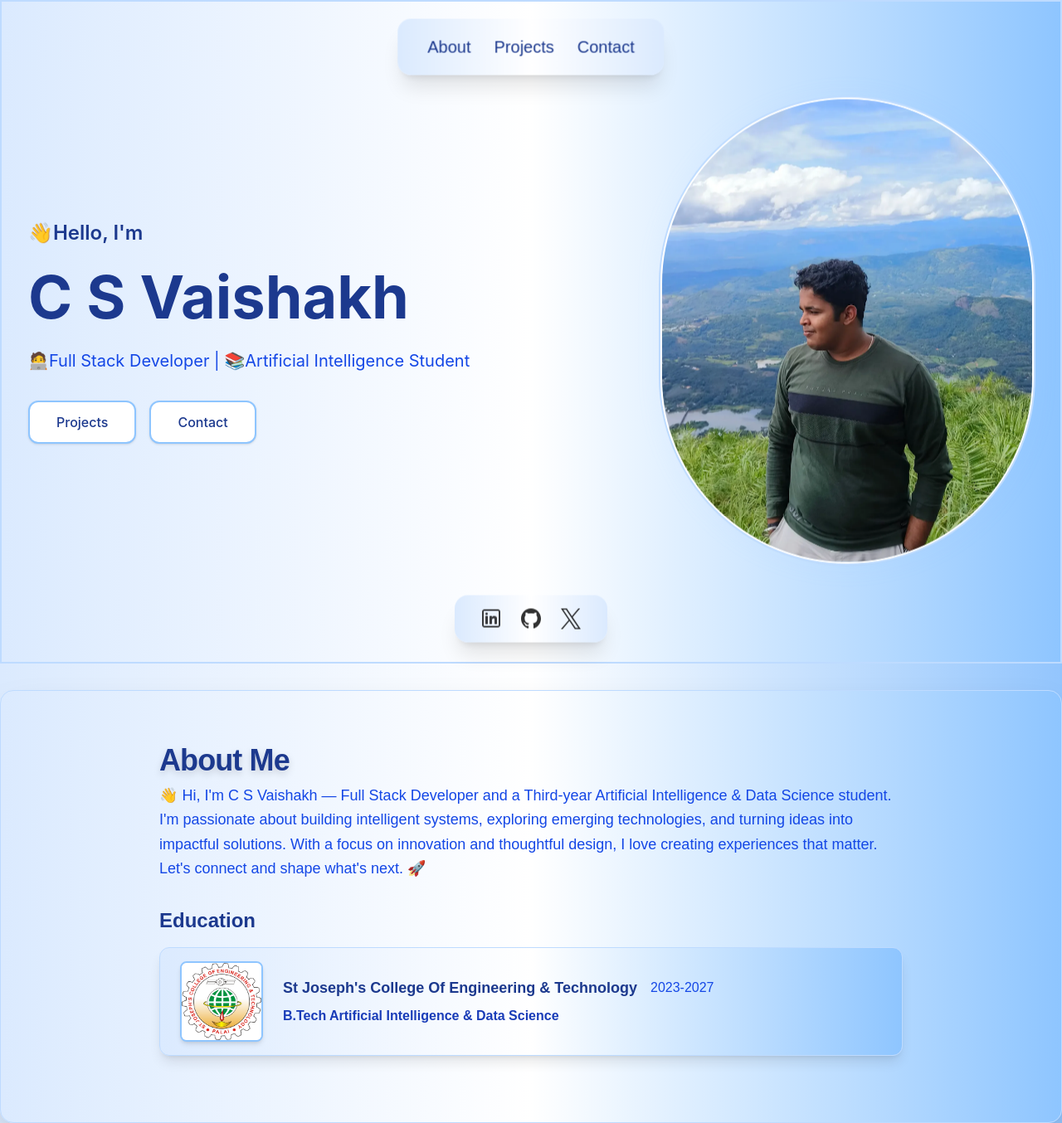
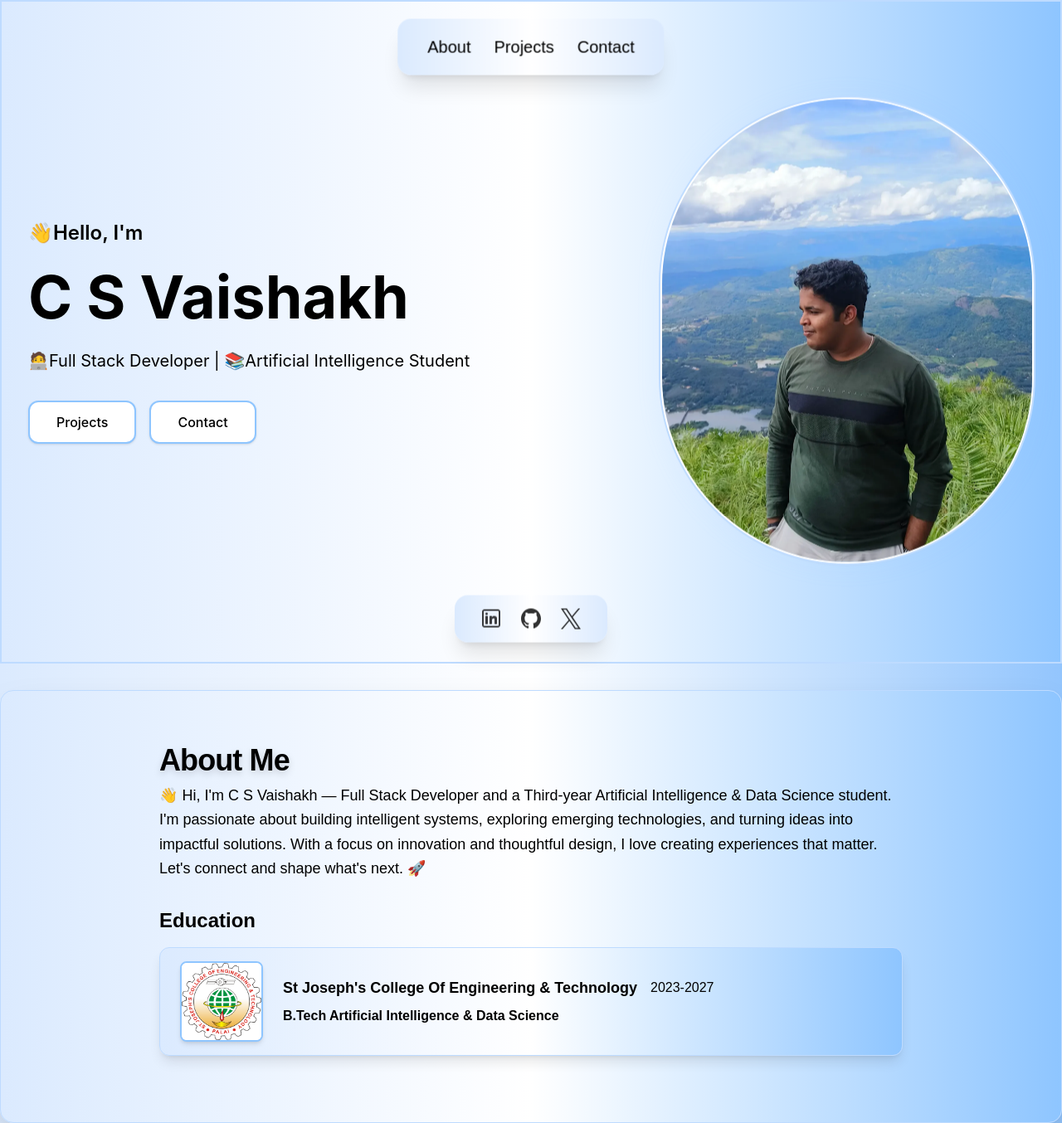
Before and after one commit to CSVaishakh/Portfolio, a Next.js app: page / in a window 1280 px wide. Shown: the whole page at 83% size. Built offline with nearby package versions, Linux system fonts and the light colour scheme.

Commit message:
updated the font colour

```diff
--- a/components/about.tsx
+++ b/components/about.tsx
@@ -14,29 +14,29 @@ const About: React.FC = () => {
         >
             <div className="max-w-4xl mx-auto">
                 <div className="mb-8">
-                    <h1 className="text-4xl font-extrabold text-blue-900 mb-2 tracking-tight drop-shadow-lg">
+                    <h1 className="text-4xl font-extrabold text-black mb-2 tracking-tight drop-shadow-lg">
                         About Me
                     </h1>
-                    <p className="text-lg text-blue-700 leading-relaxed">
+                    <p className="text-lg text-black leading-relaxed">
                         👋 Hi, I'm C S Vaishakh — Full Stack Developer and a Third-year Artificial Intelligence & Data Science student. I'm passionate about building intelligent systems, exploring emerging technologies, and turning ideas into impactful solutions. With a focus on innovation and thoughtful design, I love creating experiences that matter. Let's connect and shape what's next. 🚀
                     </p>
                 </div>
                 <div>
-                    <h3 className="text-2xl font-semibold text-blue-900 mb-4">Education</h3>
+                    <h3 className="text-2xl font-semibold text-black mb-4">Education</h3>
                     <ul>
                         <li className="mb-4">
                             <div>
-                                <motion.button whileHover={{ scale: 1.04, boxShadow: "0 8px 32px 0 rgba(31, 38, 135, 0.2)" }}whileTap={{ scale: 0.98 }}className="flex items-center gap-6 px-6 py-4 text-blue-900 bg-gradient-to-r from-blue-100 via-white to-blue-300 rounded-xl shadow-lg transition-all duration-300 font-medium border border-blue-200 w-full">
+                                <motion.button whileHover={{ scale: 1.04, boxShadow: "0 8px 32px 0 rgba(31, 38, 135, 0.2)" }}whileTap={{ scale: 0.98 }}className="flex items-center gap-6 px-6 py-4 text-black bg-gradient-to-r from-blue-100 via-white to-blue-300 rounded-xl shadow-lg transition-all duration-300 font-medium border border-blue-200 w-full">
                                     <Link href='https://sjcetpalai.ac.in/' className="flex items-center gap-6 w-full">
                                         <motion.div initial={{ scale: 0.8, opacity: 0 }}animate={{ scale: 1, opacity: 1 }}transition={{ duration: 0.7, delay: 0.3, type: "spring" }} className="flex-shrink-0">
                                             <Image src={'/sjcet.png'} alt={"SJCET"} height={100} width={100} className="rounded-lg border-2 border-blue-300 bg-white shadow-md hover:shadow-2xl transition-shadow duration-300"/>
                                         </motion.div>
                                         <div className="flex flex-col items-start text-left">
                                             <div className="flex items-center justify-between w-full mb-2 gap-4">
-                                                <h3 className="text-lg font-bold text-blue-900">St Joseph's College Of Engineering & Technology</h3>
-                                                <p className="text-base text-blue-700 font-medium">2023-2027</p>
+                                                <h3 className="text-lg font-bold text-black">St Joseph's College Of Engineering & Technology</h3>
+                                                <p className="text-base text-black font-medium">2023-2027</p>
                                             </div>
-                                            <p className="text-base text-blue-800 font-semibold">B.Tech Artificial Intelligence & Data Science</p>
+                                            <p className="text-base text-black font-semibold">B.Tech Artificial Intelligence & Data Science</p>
                                         </div>
                                     </Link>
                                 </motion.button>
--- a/components/banner.tsx
+++ b/components/banner.tsx
@@ -9,16 +9,16 @@ const Banner: React.FC = () => {
                 <div className="flex flex-col lg:flex-row items-center justify-between gap-6">
                     <div className="flex-1 space-y-8 text-center lg:text-left">
                         <div className="space-y-4">
-                            <h3 className="text-2xl font-semibold text-blue-900 animate-fade-in-up animate-delay-100">👋Hello, I'm</h3>
-                            <h1 className="text-4xl sm:text-5xl lg:text-7xl font-bold text-blue-900 font-[system-ui,-apple-system,'SF Pro Display'] animate-fade-in-up animate-delay-200 leading-tight">C S Vaishakh</h1>
-                            <p className="text-xl text-blue-700 animate-fade-in-up animate-delay-300 leading-relaxed">🧑‍💻Full Stack Developer | 📚Artificial Intelligence Student</p>
+                            <h3 className="text-2xl font-semibold text-black animate-fade-in-up animate-delay-100">👋Hello, I'm</h3>
+                            <h1 className="text-4xl sm:text-5xl lg:text-7xl font-bold text-black font-[system-ui,-apple-system,'SF Pro Display'] animate-fade-in-up animate-delay-200 leading-tight">C S Vaishakh</h1>
+                            <p className="text-xl text-black animate-fade-in-up animate-delay-300 leading-relaxed">🧑‍💻Full Stack Developer | 📚Artificial Intelligence Student</p>
                         </div>
                         <div className="flex gap-4 mt-8 animate-slide-in-left animate-delay-400">
                             <Link href='/projects'>
-                                <button className="px-8 py-3 border-2 border-blue-300 text-blue-900 bg-white hover:text-white hover:bg-blue-400 hover:border-blue-500 rounded-xl transition-all duration-300 transform hover:scale-105 hover:-translate-y-1 font-medium font-[system-ui,-apple-system,'SF Pro Display'] shadow hover:shadow-lg">Projects</button>
+                                <button className="px-8 py-3 border-2 border-blue-300 text-black bg-white hover:text-white hover:bg-blue-400 hover:border-blue-500 rounded-xl transition-all duration-300 transform hover:scale-105 hover:-translate-y-1 font-medium font-[system-ui,-apple-system,'SF Pro Display'] shadow hover:shadow-lg">Projects</button>
                             </Link>
                             <Link href="#contact">
-                                <button className="px-8 py-3 border-2 border-blue-300 text-blue-900 bg-white hover:text-white hover:bg-blue-400 hover:border-blue-500 rounded-xl transition-all duration-300 transform hover:scale-105 hover:-translate-y-1 font-medium font-[system-ui,-apple-system,'SF Pro Display'] shadow hover:shadow-lg">Contact</button>
+                                <button className="px-8 py-3 border-2 border-blue-300 text-black bg-white hover:text-white hover:bg-blue-400 hover:border-blue-500 rounded-xl transition-all duration-300 transform hover:scale-105 hover:-translate-y-1 font-medium font-[system-ui,-apple-system,'SF Pro Display'] shadow hover:shadow-lg">Contact</button>
                             </Link>
                         </div>
                     </div>
--- a/components/header.tsx
+++ b/components/header.tsx
@@ -5,13 +5,13 @@ import React from "react";
 const Header: React.FC = () => {
     return(
         <section className="fixed top-6 left-1/2 transform -translate-x-1/2 z-50 flex gap-6 bg-gradient-to-r from-blue-100 via-white to-blue-100 backdrop-blur-md rounded-2xl shadow-xl px-8 py-4 animate-float-bar">
-            <button className="text-blue-900 font-medium rounded-lg px-1 py-1 text-xl transition-all hover:bg-blue-100 hover:text-blue-800 focus:outline-none focus:ring-2 focus:ring-blue-200">
+            <button className="text-black font-medium rounded-lg px-1 py-1 text-xl transition-all hover:bg-blue-100 hover:text-gray-800 focus:outline-none focus:ring-2 focus:ring-blue-200">
                 <Link href='#about'>About</Link>
             </button>
-            <button className="text-blue-900 font-medium rounded-lg px- py-1 text-xl transition-all hover:bg-blue-100 hover:text-blue-800 focus:outline-none focus:ring-2 focus:ring-blue-200">
+            <button className="text-black font-medium rounded-lg px- py-1 text-xl transition-all hover:bg-blue-100 hover:text-gray-800 focus:outline-none focus:ring-2 focus:ring-blue-200">
                 <Link href='/projects'>Projects</Link>
             </button>
-            <button className="text-blue-900 font-medium rounded-lg px-1 py-1 text-xl transition-all hover:bg-blue-100 hover:text-blue-800 focus:outline-none focus:ring-2 focus:ring-blue-200">
+            <button className="text-black font-medium rounded-lg px-1 py-1 text-xl transition-all hover:bg-blue-100 hover:text-gray-800 focus:outline-none focus:ring-2 focus:ring-blue-200">
                 <Link href='#contact'>Contact</Link>
             </button>
         </section>
```
